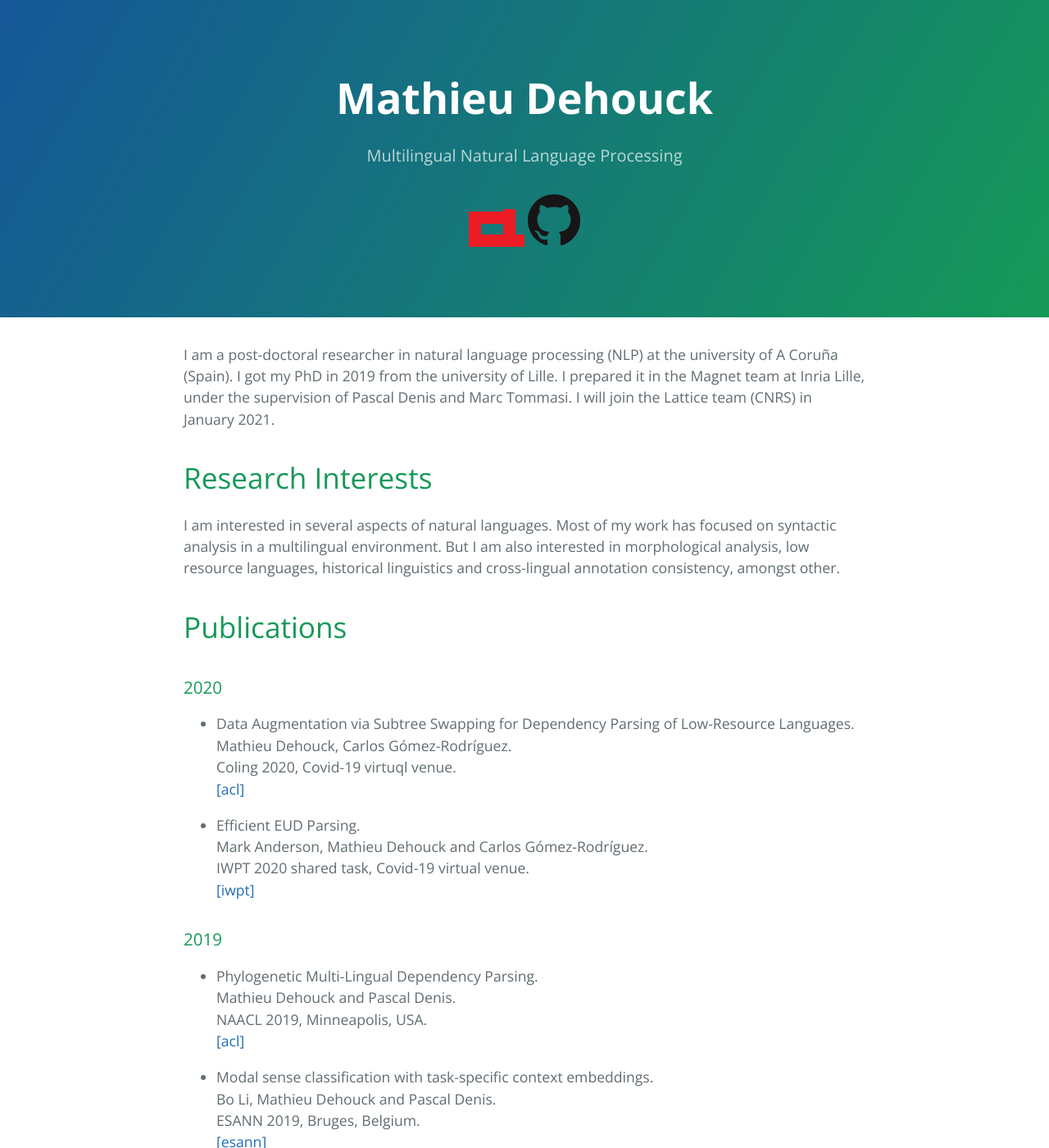
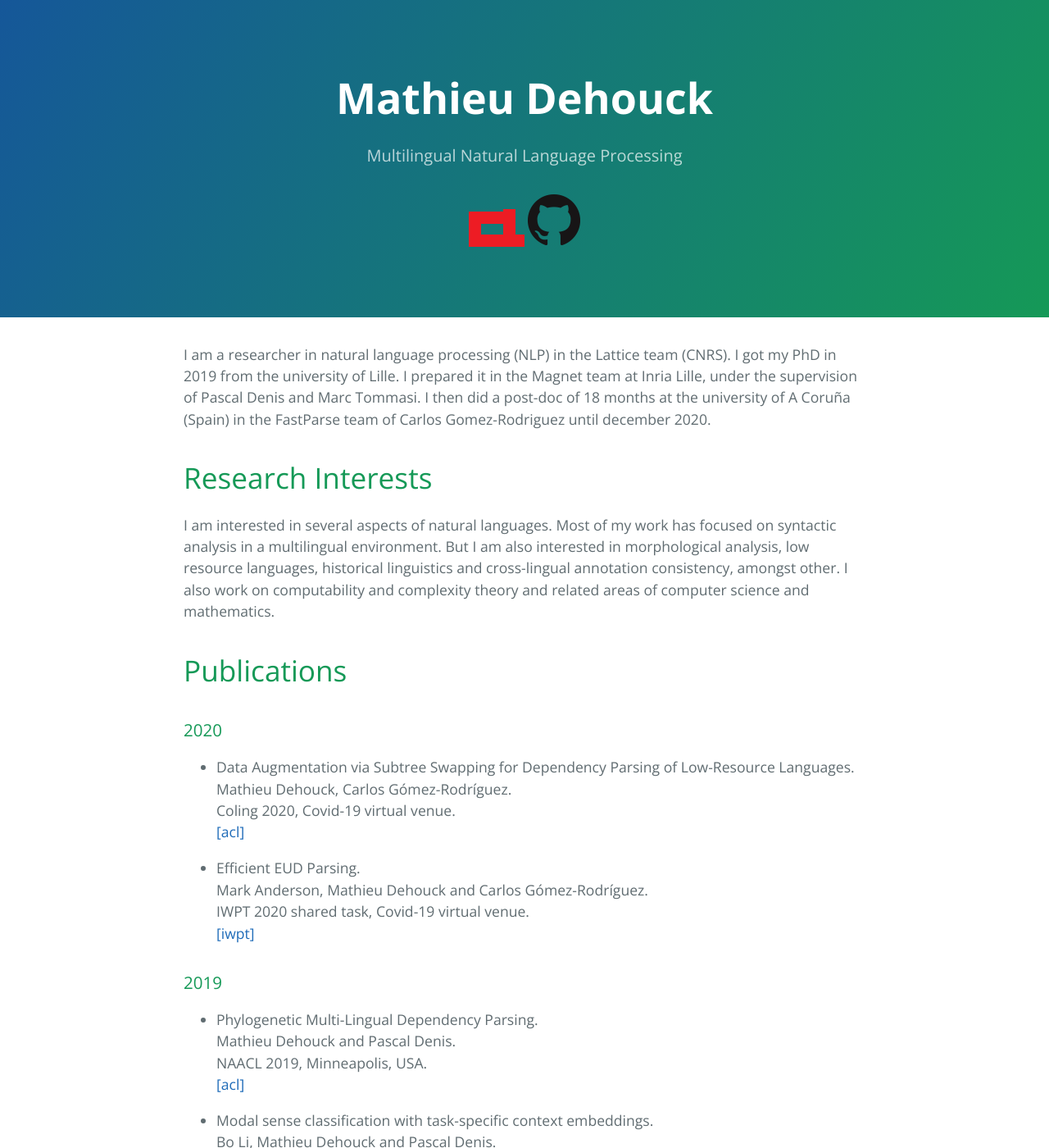
Before and after one commit to MathieuDehouck/MathieuDehouck.github.io, a Jekyll site: the page built from index.md, in a window 1280 px wide and 1400 px high. Shown: the whole window at 82% size. Built offline with Jekyll 4.4.1, drawn with Linux system fonts in a browser that asks for light colours.

Commit message:
Update index.md

```diff
--- a/index.md
+++ b/index.md
@@ -6,16 +6,17 @@
 title: Mathieu Dehouck
 ---
 
-I am a post-doctoral researcher in natural language processing (NLP) at the university of A Coruña (Spain).
+I am a researcher in natural language processing (NLP) in the Lattice team (CNRS).
 I got my PhD in 2019 from the university of Lille.
 I prepared it in the Magnet team at Inria Lille, under the supervision of Pascal Denis and Marc Tommasi.
-I will join the Lattice team (CNRS) in January 2021.
+I then did a post-doc of 18 months at the university of A Coruña (Spain) in the FastParse team of Carlos Gomez-Rodriguez until december 2020.
 
 # Research Interests
 
 I am interested in several aspects of natural languages.
 Most of my work has focused on syntactic analysis in a multilingual environment.
 But I am also interested in morphological analysis, low resource languages, historical linguistics and cross-lingual annotation consistency, amongst other.
+I also work on computability and complexity theory and related areas of computer science and mathematics.
 
 # Publications
 
@@ -23,7 +24,7 @@
 
 *   Data Augmentation via Subtree Swapping for Dependency Parsing of Low-Resource Languages.
 Mathieu Dehouck, Carlos Gómez-Rodríguez.
-Coling 2020, Covid-19 virtuql venue.
+Coling 2020, Covid-19 virtual venue.
 [[acl]](https://www.aclweb.org/anthology/2020.coling-main.339.pdf)
 
 *   Efficient EUD Parsing.
@@ -65,7 +66,7 @@
 
 ### 2013
 
-*    Pragmatic Visualizations for Roassal: a Florilegium.
+*   Pragmatic Visualizations for Roassal: a Florilegium.
 Mathieu Dehouck, Usman Bhatti, Alexandre Bergel, and Stéphane Ducasse.
 IWST 2013, Annecy, France.
 [[hal]](https://hal.inria.fr/hal-00862065)
```
